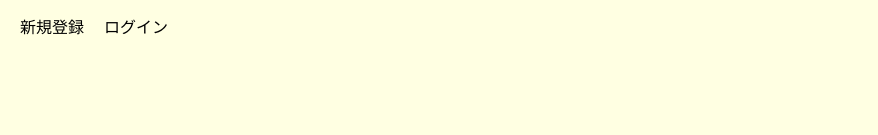
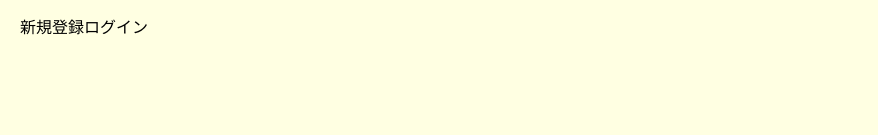
Before and after one commit to yoshi0-p/fusen, a Vue app: page / in a window 1280 px wide. Shown: the top 135 px of the page, without its empty margins (0-878 px from the left). Built offline with nearby package versions, Linux system fonts and the light colour scheme.

Commit message:
修正内容が分かるコミットメッセージ

```diff
--- a/src/components/HeaderAuth.vue
+++ b/src/components/HeaderAuth.vue
@@ -1,6 +1,6 @@
 <template>
  <div class="header flex">
-   <div class="right flex">
+   <div class="flex">
      <p @click="$router.push('/signup')">新規登録</p>
      <p @click="$router.push('/')">ログイン</p>
    </div>
@@ -8,13 +8,7 @@
 </template>
 
 <style scoped>
-.right {
- align-items: center;
-}
-.right p {
- margin-right: 20px;
- cursor: pointer;
-}
+
 .header {
  margin: 20px;
 }
@@ -25,5 +19,6 @@
 .flex {
  display: flex;
  justify-content: space-between;
+ text-align:center;
 }
 </style>
```
